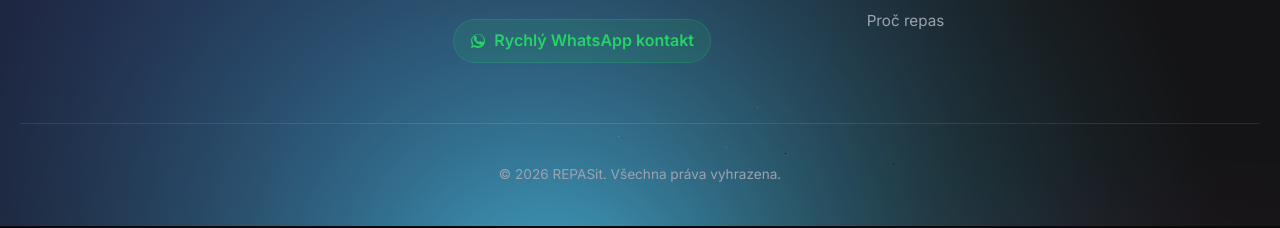
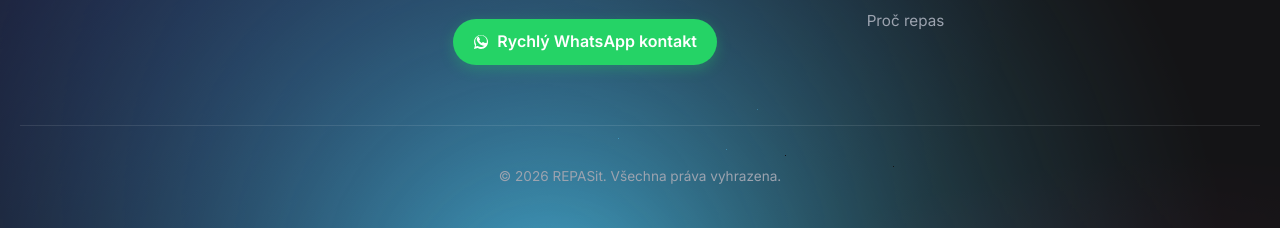
Before and after one commit to michjagercik-arch/repasit, a website built with Vite: page index.html in a window 1280 px wide. Shown: the part 2371-2599 px from the top of the page. Built offline with nearby package versions, Linux system fonts and the light colour scheme; no server answers.

Commit message:
style: update WhatsApp link button styling with new colors, padding, and box shadows

```diff
--- a/style.css
+++ b/style.css
@@ -938,22 +938,23 @@ h1, h2, h3, h4 {
 }
 
 .footer-wa-link {
-  color: #25d366;
+  color: #ffffff;
   display: inline-flex;
   align-items: center;
   gap: 8px;
   font-weight: 600;
-  background: rgba(37, 211, 102, 0.1);
-  padding: 8px 16px;
+  background: #25d366;
+  padding: 10px 20px;
   border-radius: var(--radius-full);
-  border: 1px solid rgba(37, 211, 102, 0.2);
+  box-shadow: 0 4px 14px rgba(37, 211, 102, 0.3);
   transition: all var(--transition-fast);
 }
 
 .footer-wa-link:hover {
-  background: rgba(37, 211, 102, 0.2);
+  background: #128C7E;
+  color: #ffffff;
   transform: translateY(-2px);
-  box-shadow: 0 4px 12px rgba(37, 211, 102, 0.2);
+  box-shadow: 0 6px 20px rgba(37, 211, 102, 0.5);
 }
 
 .footer-bottom {
```
